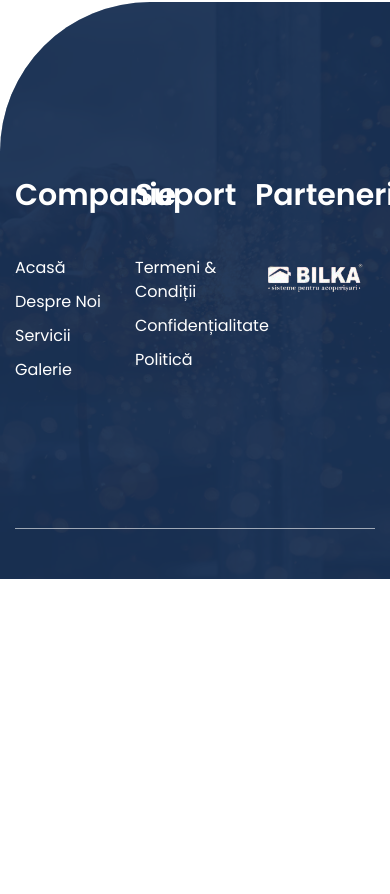
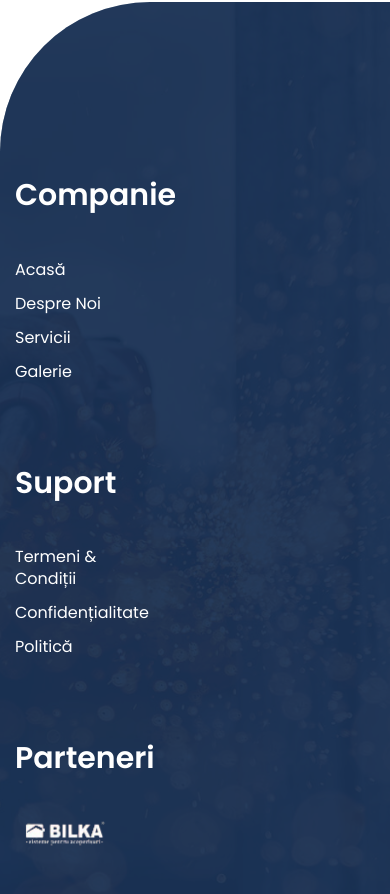
Before and after one commit to Dan677/Construction_site, a plain HTML site: page index.html in a window 390 px wide. Shown: the part 8740-9634 px from the top of the page. Before the commit the page ends 9319 px from the top, so only its background shows below. Drawn offline with Linux system fonts and the light colour scheme.

Commit message:
Modificari ecran Mobile

```diff
--- a/assets/css/style.css
+++ b/assets/css/style.css
@@ -516,7 +516,36 @@ a:hover {
   box-shadow: 0 4px 10px rgba(0,0,0,0.3);
   transition: transform 0.3s;
 }
-
+@media (max-width: 767px) {
+  .slider_title {
+    font-size: 24px; /* ajustează după preferință */
+    line-height: 1.2; /* ca să nu fie prea înalt */
+  }
+}
+/* Ajustare footer pe mobile */
+@media (max-width: 767px) {
+  .footer_title {
+    font-size: 16px; /* mai mic decât pe desktop */
+    margin-bottom: 10px;
+  }
+  .footer_link img {
+    max-width: 100px; /* ajustează după preferință */
+    height: auto;
+    display: block;
+    margin-bottom: 10px;
+  }
+  .footer_link ul.link li a {
+    font-size: 14px; /* reduce dimensiunea textului din link-uri */
+    line-height: 1.4;
+  }
+  .footer_link_wrapper {
+    flex-direction: column; /* link-urile se vor așeza pe verticală */
+    align-items: flex-start;
+  }
+  .footer_link {
+    margin-bottom: 20px;
+  }
+}
 /* Efect hover */
 .whatsapp-button:hover {
   transform: scale(1.1);
```
